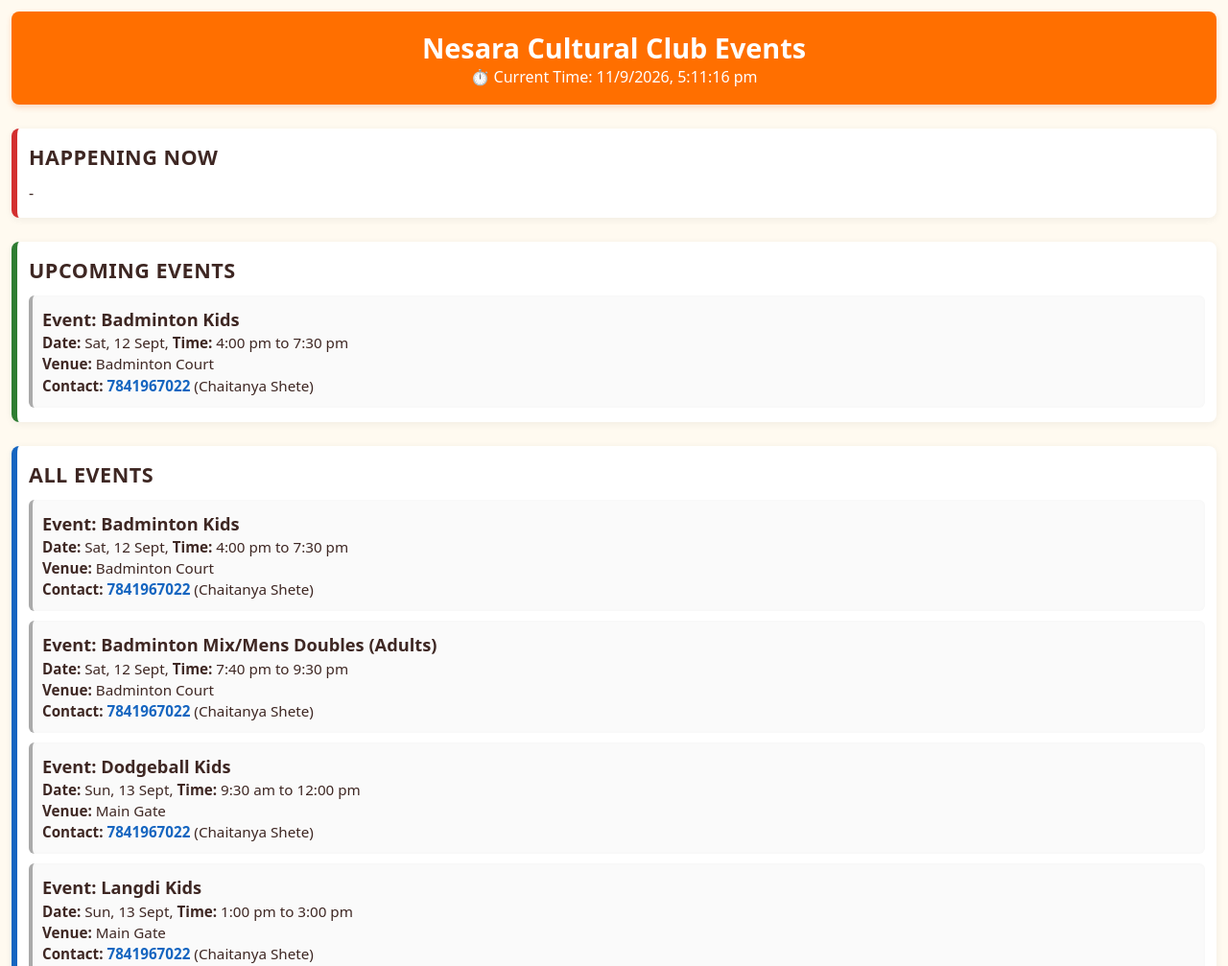
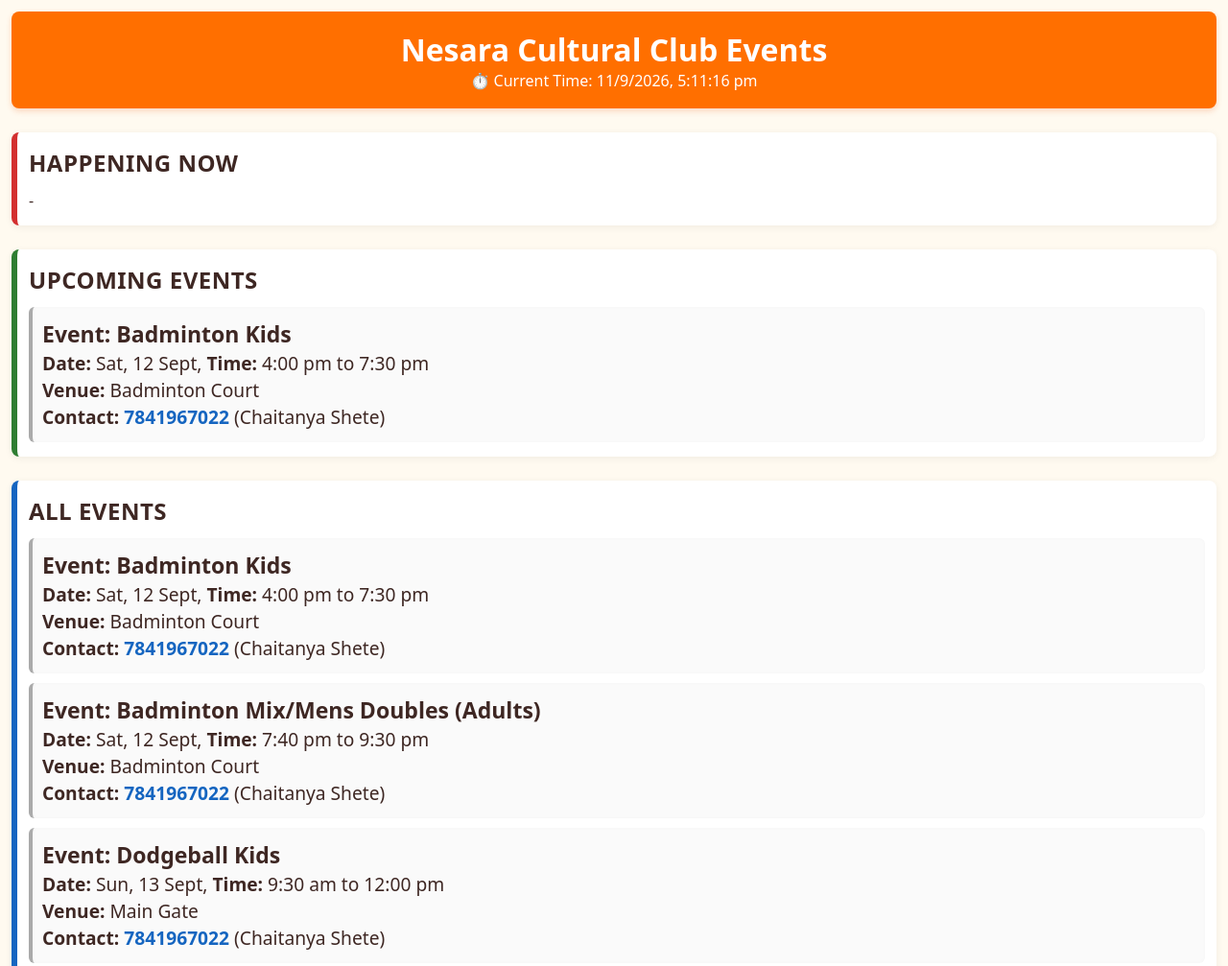
Before and after one commit to abheer0908/Nesara-Cultural-Club, a plain HTML site: page index.html in a window 1280 px wide. Shown: the top 1007 px of the page at 96% size. Drawn offline with Linux system fonts and the light colour scheme.

Commit message:
Refactor index.html for improved styling and functionality
Updated styles and event display logic in the HTML file.

```diff
--- a/index.html
+++ b/index.html
@@ -21,7 +21,7 @@
   }
   .heading h1 {
     margin: 0;
-    font-size: 1.8rem;
+    font-size: 2.0rem;
   }
   .section {
     margin-bottom: 25px;
@@ -38,7 +38,7 @@
   .section h2 {
     margin-top: 0;
     margin-bottom: 12px;
-    font-size: 1.35rem;
+    font-size: 1.5rem;
     letter-spacing: 0.5px;
   }
   .event-row {
@@ -47,7 +47,7 @@
     margin: 10px 0 0 0;
     background: #fafafa;
     border-radius: 6px;
-    font-size: 0.95rem;
+    font-size: 1.20rem;
     line-height: 1.45;
     box-shadow: inset 0 0 4px rgba(0,0,0,0.02);
   }
```
